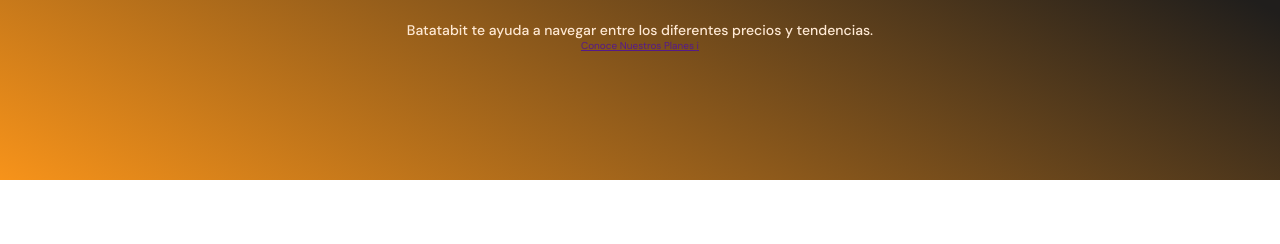
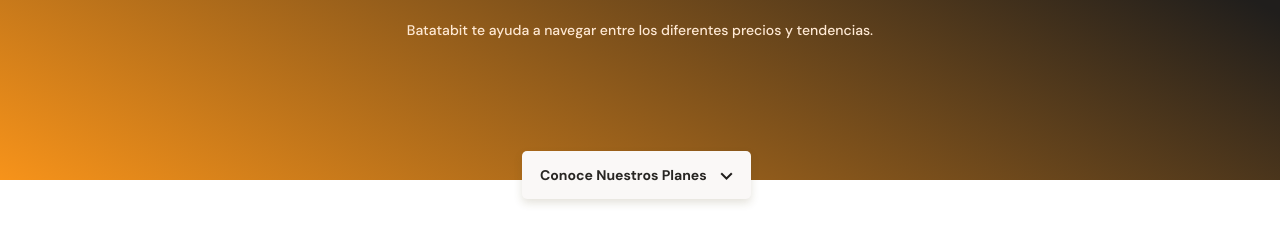
Before and after one commit to naicolsx/batatabit, a plain HTML site: page index.html in a window 1280 px wide. Shown: the part 154-398 px from the top of the page. Drawn offline with Linux system fonts and the light colour scheme.

Commit message:
Ajuste de boton header

```diff
--- a/index.html
+++ b/index.html
@@ -21,7 +21,7 @@
             <h1>La próxima revolución en el intercambio de criptomonedas.</h1>
             <p>Batatabit te ayuda a navegar entre los diferentes precios y tendencias.</p>
             <a class="header--button" href="">Conoce Nuestros Planes
-                <span>i</span>
+                <span></span>
             </a>
         </div>
     </header>
--- a/styles.css
+++ b/styles.css
@@ -64,3 +64,30 @@ header img {
   line-height: 1.8rem;
   margin-top: 25px;
 }
+
+.header--title-container .header--button {
+  background-color: var(--off-white);
+  border: none;
+  border-radius: 5px;
+  box-shadow: 0px 4px 8px rgba(89, 73, 30, 0.16);
+  color: var(--black);
+  display: block;
+  font-size: 1.4rem;
+  font-weight: bold;
+  height: 48px;
+  left: calc(50% - 118px);
+  margin-top: 35px;
+  padding: 15px;
+  position: absolute;
+  text-decoration: none;
+  top: 270px;
+  width: 229px;
+}
+
+.header--button span {
+  background-image: url("./Assets/iconos/arrow.png");
+  display: inline-block;
+  height: 8px;
+  margin-left: 10px;
+  width: 13px;
+}
```
